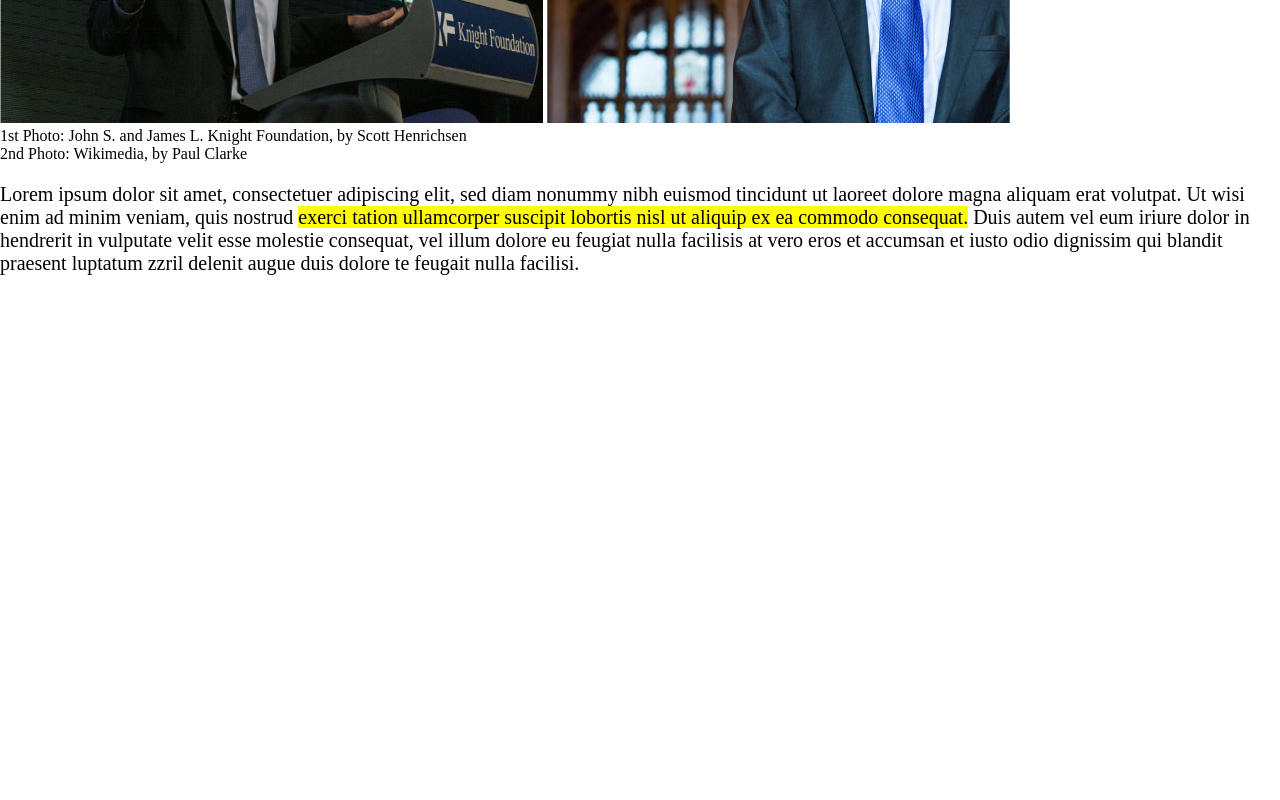
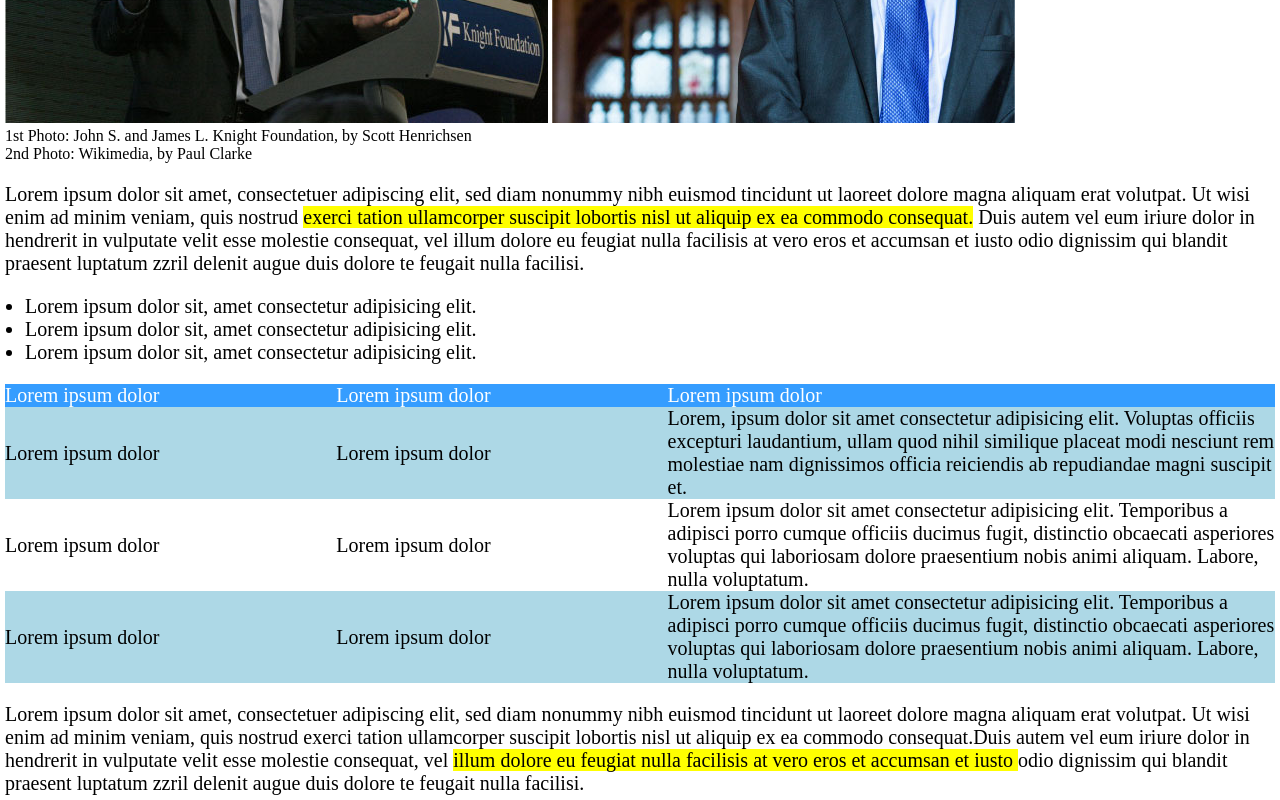
Before and after one commit to ParisiA02/html-css-booleaner, a plain HTML site: page index.html in a window 1280 px wide. Shown: the part 509-1309 px from the top of the page. Before the commit the page ends 800 px from the top, so only its background shows below. Drawn offline with Linux system fonts and the light colour scheme.

Commit message:
added the main section

```diff
--- a/css/style.css
+++ b/css/style.css
@@ -17,6 +17,10 @@ header .logo{
     margin-left: 10px;
 }
 
+main{
+    margin: 5px;
+}
+
 h1{
     margin-top: 20px;
 }
@@ -32,9 +36,32 @@ h1{
     color: grey;
 }
 .lorem-ipsum{
+    margin-top: 20px;
     font-size: 20px;
-    margin-top: 20px;
 }
 .lorem-ipsum-highlight{
     background-color: yellow;
 }
+.lorem-ipsum-list{
+    margin-left: 20px;
+    margin-top: 20px;
+    font-size: 20px;
+}
+.table{
+    margin-top: 20px;
+    font-size: 20px;
+    border-collapse: collapse;
+    width: 100%;
+}
+td{
+    width: 50px;
+}
+.table-head{
+    background-color: rgba(0, 132, 255, 0.794);
+}
+.table-head td{
+    color: white;
+}
+.row-lightblu{
+    background-color: lightblue;
+}
--- a/index.html
+++ b/index.html
@@ -8,11 +8,11 @@
     <title>Document</title>
 </head>
 <body>
-    <!-- header della pagina -->
+    <!-- page's header -->
     <header>
         <img src="img/logo.svg" alt="logo-thebooleaner" class="logo">
     </header>
-    <!-- main della pagina -->
+    <!-- main section of the page -->
     <main>
         <h1>
             Internet deve essere al servizio del "bene pubblico": il manifesto di Tim Barners-Lee
@@ -26,6 +26,7 @@
         <p class="date">
             il 10/10/2020
         </p>
+        <!-- Tim Barnes images -->
         <img src="img/tim-1.jpg" alt="Tim Barners image 1">
         <img src="img/tim-2.jpg" alt="Tim Barners image 2">
         <p class="description1-image">
@@ -34,6 +35,7 @@
         <p class="description2-image">
             2nd Photo: Wikimedia, by Paul Clarke
         </p>
+        <!-- first mini-section -->
         <p class="lorem-ipsum">
             Lorem ipsum dolor sit amet, consectetuer adipiscing elit, sed diam nonummy nibh euismod tincidunt ut laoreet dolore magna aliquam erat volutpat. Ut wisi enim
             ad minim veniam, quis nostrud
@@ -44,6 +46,61 @@
             vulputate velit esse molestie consequat, vel illum dolore eu feugiat nulla facilisis at vero eros et accumsan et iusto odio dignissim qui blandit praesent luptatum
             zzril delenit augue duis dolore te feugait nulla facilisi.
         </p>
+        <!-- unordered list -->
+        <ul class="lorem-ipsum-list">
+            <li>
+                Lorem ipsum dolor sit, amet consectetur adipisicing elit.
+            </li>
+            <li>
+                Lorem ipsum dolor sit, amet consectetur adipisicing elit.
+            </li>
+            <li>
+                Lorem ipsum dolor sit, amet consectetur adipisicing elit.
+            </li>
+        </ul>
+        <!-- Table -->
+        <table class="table">
+            <thead class="table-head">
+                <tr>
+                    <td>Lorem ipsum dolor</td>
+                    <td>Lorem ipsum dolor</td>
+                    <td>Lorem ipsum dolor</td>
+                </tr>
+            </thead>
+            <tbody class="table-body">
+                <tr class="row-lightblu">
+                    <td>Lorem ipsum dolor</td>
+                    <td>Lorem ipsum dolor</td>
+                    <td>
+                        Lorem, ipsum dolor sit amet consectetur adipisicing elit. Voluptas officiis excepturi laudantium, ullam quod nihil similique placeat modi nesciunt rem molestiae nam dignissimos officia reiciendis ab repudiandae magni suscipit et.
+                    </td>
+                </tr>
+                <tr>
+                    <td>Lorem ipsum dolor</td>
+                    <td>Lorem ipsum dolor</td>
+                    <td>
+                        Lorem ipsum dolor sit amet consectetur adipisicing elit. Temporibus a adipisci porro cumque officiis ducimus fugit, distinctio obcaecati asperiores voluptas qui laboriosam dolore praesentium nobis animi aliquam. Labore, nulla voluptatum.
+                    </td>
+                </tr>
+                <tr class="row-lightblu">
+                    <td>Lorem ipsum dolor</td>
+                    <td>Lorem ipsum dolor</td>
+                    <td>
+                        Lorem ipsum dolor sit amet consectetur adipisicing elit. Temporibus a adipisci porro cumque officiis ducimus fugit, distinctio obcaecati asperiores voluptas qui laboriosam dolore praesentium nobis animi aliquam. Labore, nulla voluptatum.
+                    </td>
+                </tr>
+            </tbody>
+        </table>
+        <!-- second mini-section -->
+        <p class="lorem-ipsum">
+            Lorem ipsum dolor sit amet, consectetuer adipiscing elit, sed diam nonummy nibh euismod tincidunt ut laoreet dolore magna aliquam erat volutpat. Ut wisi enim ad minim veniam, quis nostrud
+            exerci tation ullamcorper suscipit lobortis nisl ut aliquip ex ea commodo consequat.Duis autem vel eum iriure dolor in hendrerit in vulputate velit esse molestie consequat, vel
+            <span class="lorem-ipsum-highlight">
+                illum dolore eu feugiat nulla facilisis at vero eros et accumsan et iusto
+            </span>
+            odio dignissim qui blandit praesent luptatum
+            zzril delenit augue duis dolore te feugait nulla facilisi.
+        </p>
     </main>
 </body>
 </html>
```
